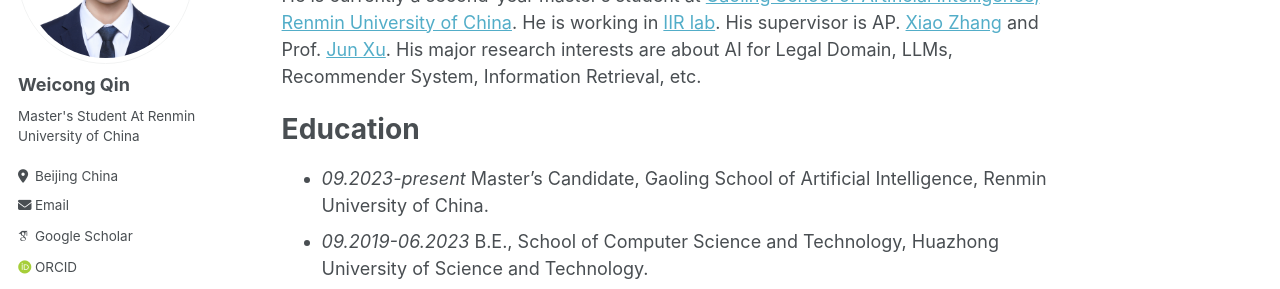
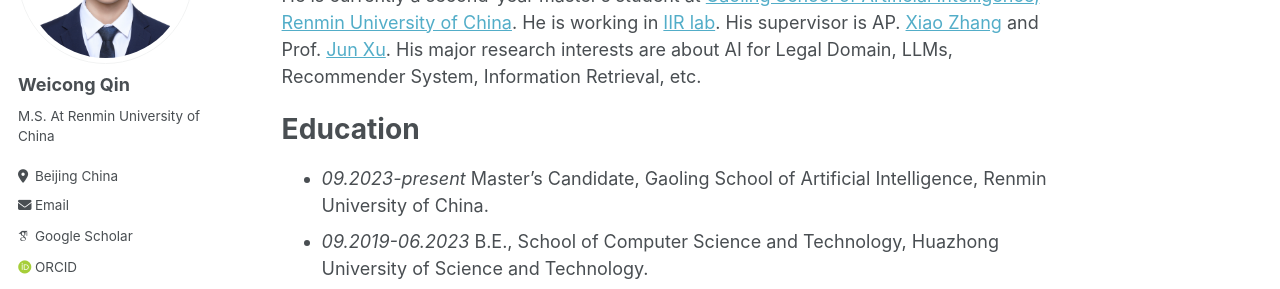
Before and after one commit to E-qin/E-qin.github.io, a Jekyll site: the page built from _pages/about.md, in a window 1280 px wide. Shown: the part 229-518 px from the top of the page. Built offline with Jekyll 4.4.1, drawn with Linux system fonts in a browser that asks for light colours; some web fonts are replaced.

Commit message:
Update _config.yml

```diff
--- a/_config.yml
+++ b/_config.yml
@@ -82,7 +82,7 @@ analytics:
 author:
   name             : "Weicong Qin"
   avatar           : "profile.png"
-  bio              : "Master's Student At Renmin University of China"
+  bio              : "M.S. At Renmin University of China"
   location         : "Beijing China"
   employer         :
   pubmed           :
```
